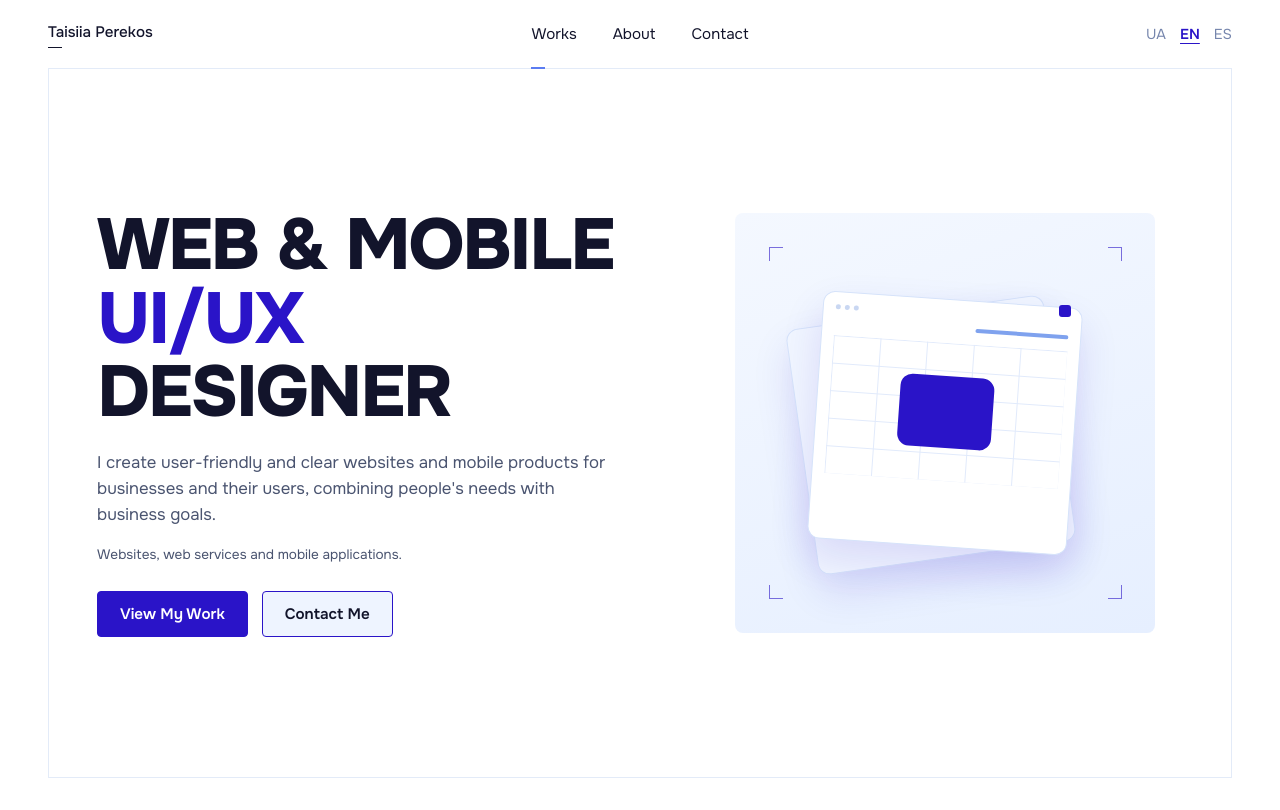
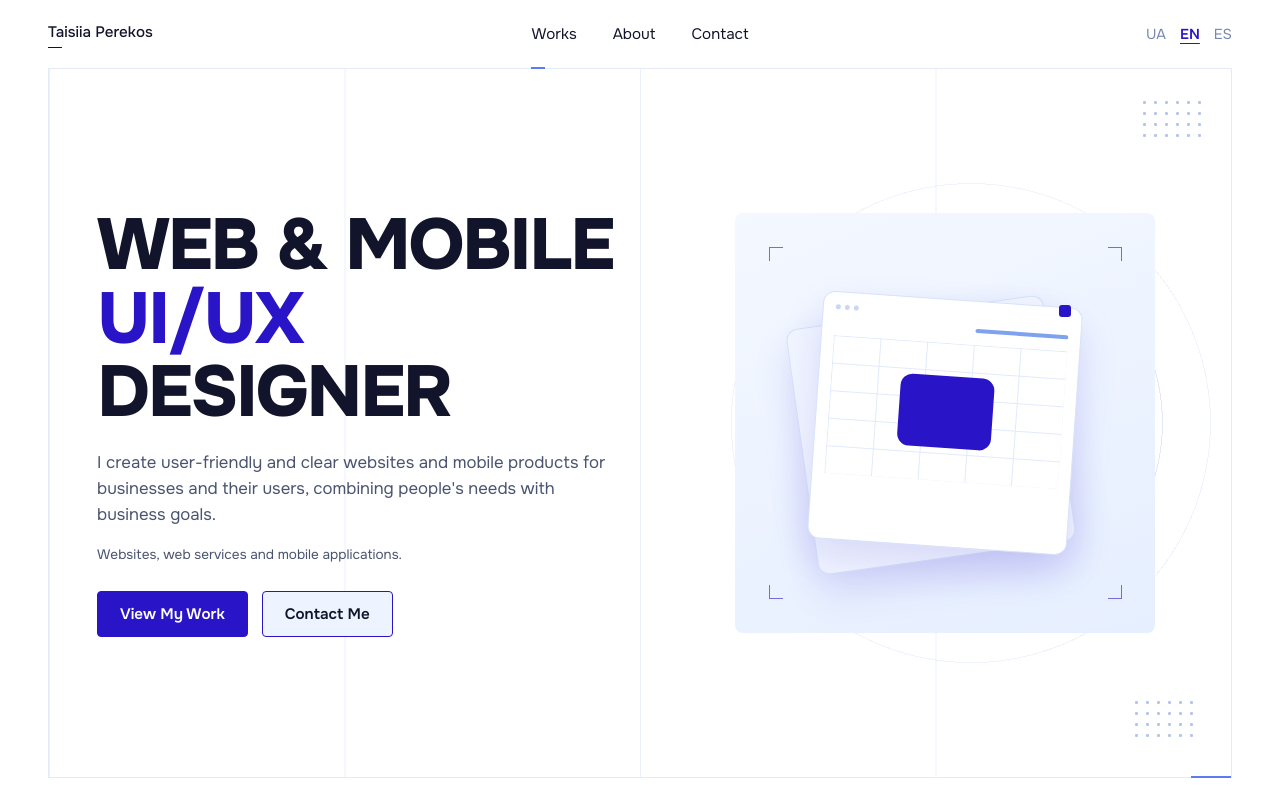
Before and after one commit to perekos98-dev/taisiia-perekos-portfolio, a plain HTML site: page index.html in a window 1280 px wide. Drawn offline with Linux system fonts and the light colour scheme.

Commit message:
Add hero background decor: grid lines, dot patterns, rings, corner accent
Co-Authored-By: Claude Sonnet 5.5 <noreply@anthropic.com>

```diff
--- a/index.html
+++ b/index.html
@@ -27,6 +27,11 @@
 
   <main id="top">
     <section class="hero">
+      <div class="decor" aria-hidden="true">
+        <span class="rings"></span>
+        <span class="dots dots-tr"></span>
+        <span class="dots dots-br"></span>
+      </div>
       <div class="hero-copy">
         <h1>
           <span class="sr-only">I'm a </span>Web &amp; Mobile
--- a/styles.css
+++ b/styles.css
@@ -34,6 +34,7 @@ a:focus-visible { outline: 2px solid var(--accent); outline-offset: 3px; }
   align-items: center;
   gap: 16px;
   padding: 0 clamp(16px, 4vw, 48px);
+  position: relative; z-index: 2;
 }
 .brand { font-weight: 500; font-size: 0.95rem; justify-self: start; position: relative; padding: 22px 0 26px; }
 .brand::after { content: ""; position: absolute; left: 0; bottom: 20px; width: 14px; height: 1px; background: var(--ink); }
@@ -59,6 +60,32 @@ a:focus-visible { outline: 2px solid var(--accent); outline-offset: 3px; }
   margin: 0 clamp(16px, 4vw, 48px) 32px;
   border: 1px solid var(--line);
 }
+.hero { position: relative; }
+.hero-copy, .visual { position: relative; z-index: 1; }
+
+/* background decor: grid lines, dots, rings, corner accent */
+.decor {
+  position: absolute; inset: 0; overflow: hidden; pointer-events: none; z-index: 0;
+  background: linear-gradient(90deg, #ebf1fb 1px, transparent 1px) 0 0 / 25% 100%;
+}
+.rings {
+  position: absolute; right: 22%; top: 50%; width: clamp(420px, 46vw, 700px); aspect-ratio: 1;
+  transform: translate(50%, -50%); border-radius: 50%;
+  background: repeating-radial-gradient(circle, transparent 0 47px, #d3def5 47px 48px);
+  -webkit-mask-image: radial-gradient(circle, #000 35%, transparent 70%);
+  mask-image: radial-gradient(circle, #000 35%, transparent 70%);
+}
+.dots {
+  position: absolute; width: 64px; height: 44px;
+  background: radial-gradient(circle, #b4c4ec 1.3px, transparent 1.7px) 0 0 / 11px 11px;
+}
+.dots-tr { top: 28px; right: 28px; }
+.dots-br { bottom: 36px; right: 36px; }
+.hero::after {
+  content: ""; position: absolute; right: 0; bottom: -1px; width: 40px; height: 2px;
+  background: var(--accent-light);
+}
+
 h1 {
   margin: 0 0 20px;
   font-weight: 800;
```
